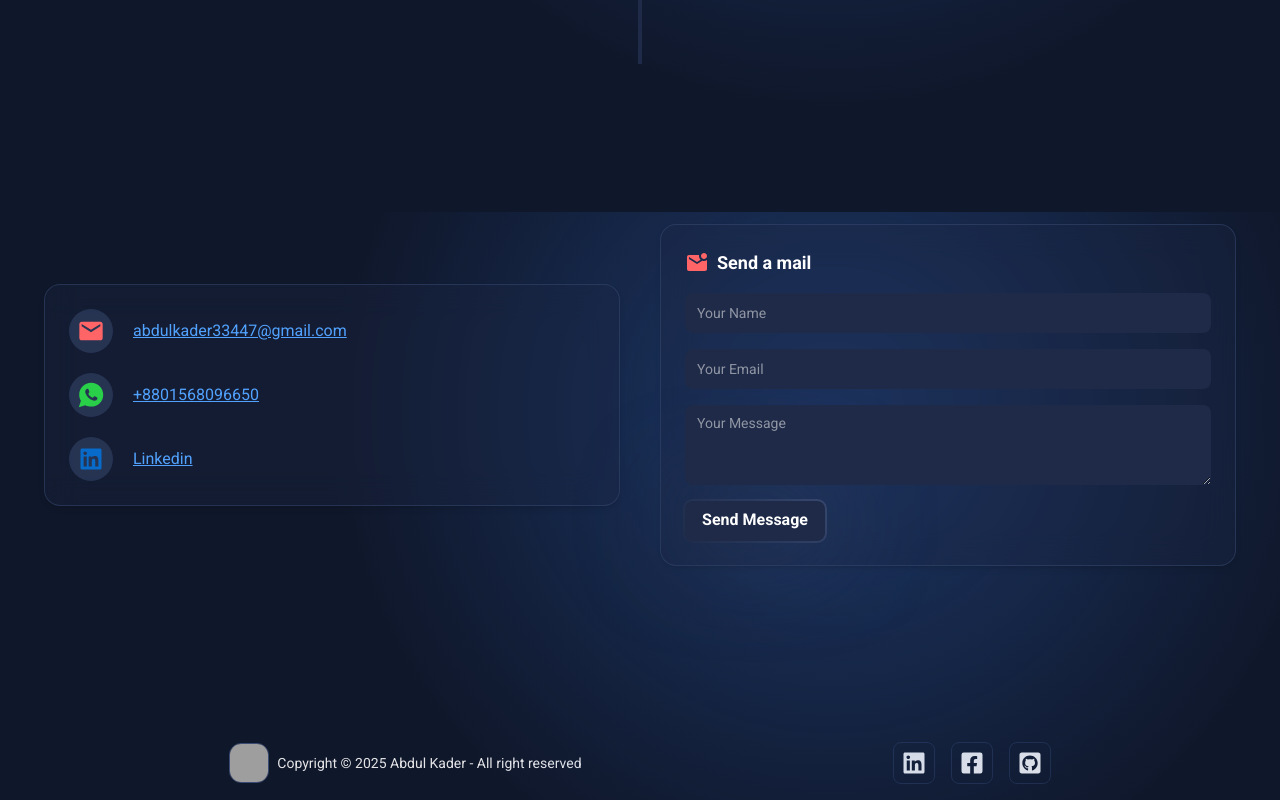
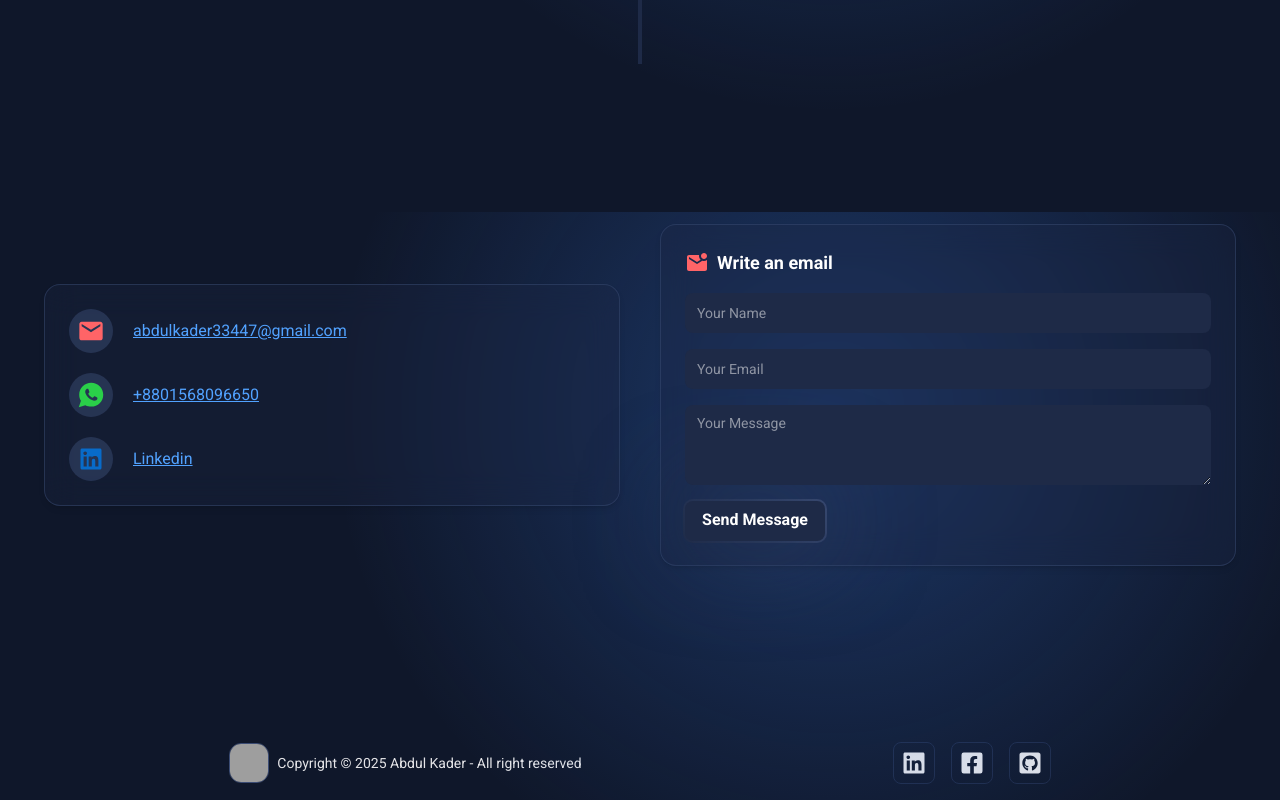
Before and after one commit to abdulkader33447/portfolio, a React (Vite) app: page / in a window 1280 px wide. Shown: the part 4588-5388 px from the top of the page. Built offline with nearby package versions, Linux system fonts and the light colour scheme; grey boxes are pictures that could not be loaded.

Commit message:
added 'Write an email' text on contucts section

```diff
--- a/src/Home/Pages/Connect/Connect.jsx
+++ b/src/Home/Pages/Connect/Connect.jsx
@@ -104,7 +104,7 @@
       >
         <div className="flex items-center gap-2 mb-4">
           <MdMarkEmailUnread className="size-6 text-red-400" />
-          <h2 className="text-lg font-bold">Send a mail</h2>
+          <h2 className="text-lg font-bold">Write an email</h2>
         </div>
 
         <form ref={form} onSubmit={sendEmail} className="flex flex-col gap-4">
```
